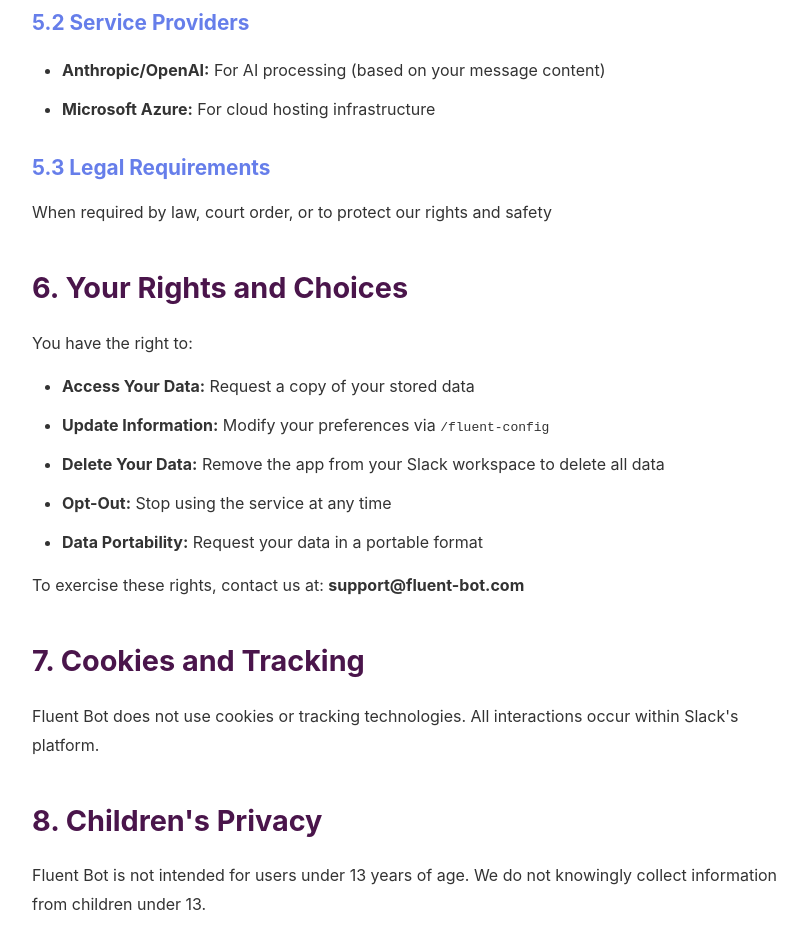
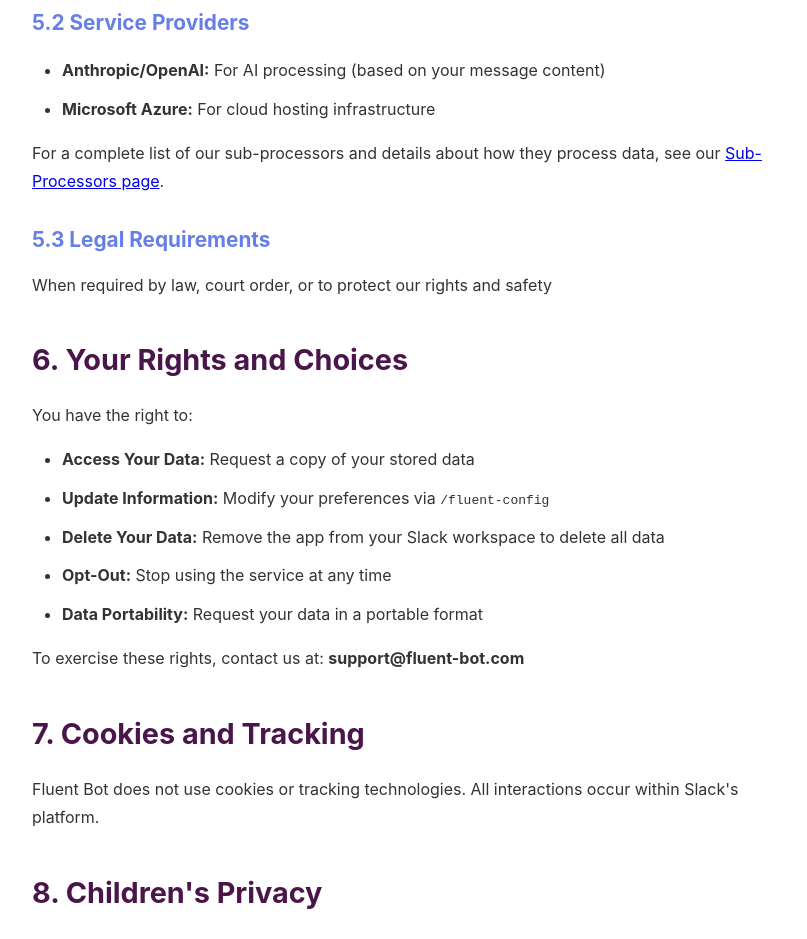
Before and after one commit to viniciusamaraal/fluent, a plain HTML site: page privacy.html in a window 1280 px wide. Shown: the part 2660-3599 px from the top of the page, without its empty margins (228-1035 px from the left). Drawn offline with Linux system fonts and the light colour scheme.

Commit message:
subprocessors

```diff
--- a/privacy.html
+++ b/privacy.html
@@ -189,6 +189,7 @@
                 <li><strong>Anthropic/OpenAI:</strong> For AI processing (based on your message content)</li>
                 <li><strong>Microsoft Azure:</strong> For cloud hosting infrastructure</li>
             </ul>
+            <p>For a complete list of our sub-processors and details about how they process data, see our <a href="subprocessors.html">Sub-Processors page</a>.</p>
 
             <h3>5.3 Legal Requirements</h3>
             <p>When required by law, court order, or to protect our rights and safety</p>
```
Also changed, not shown: support.html (+1 -0 lines), 1 other file.
